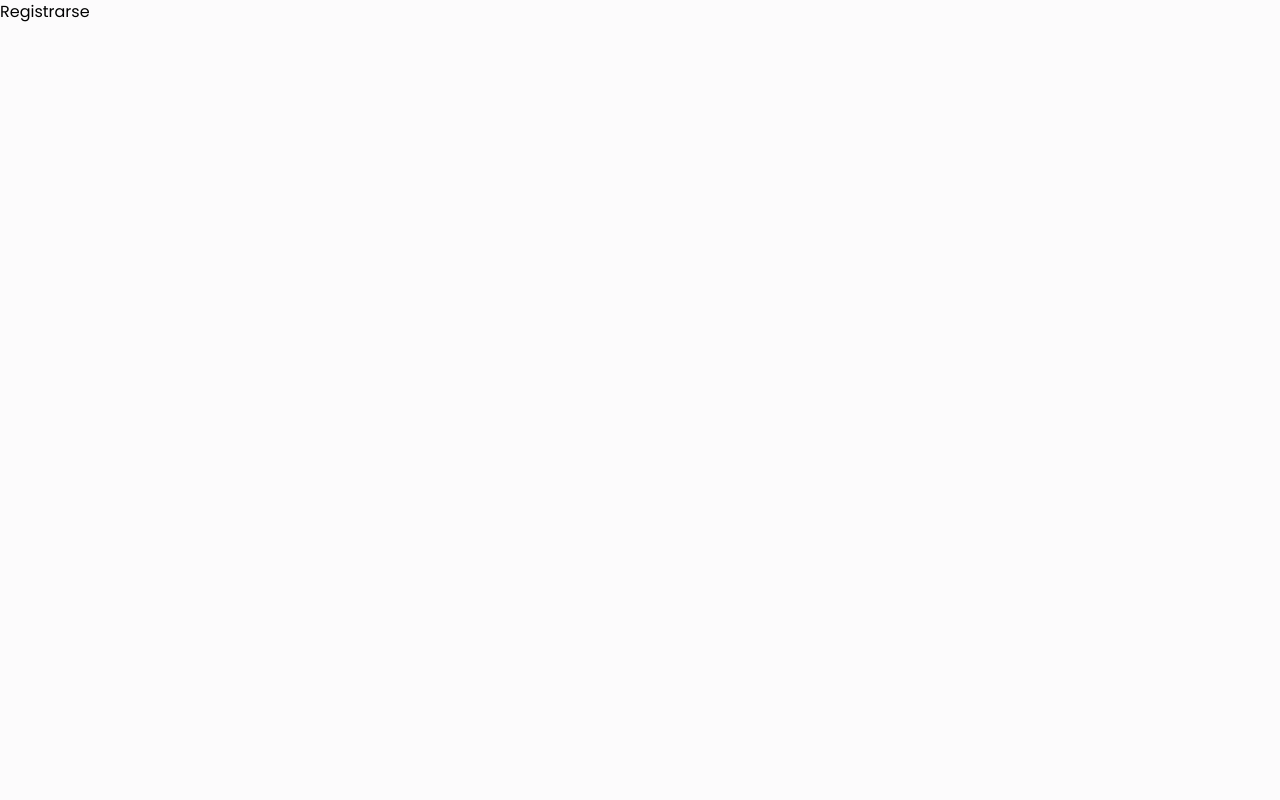
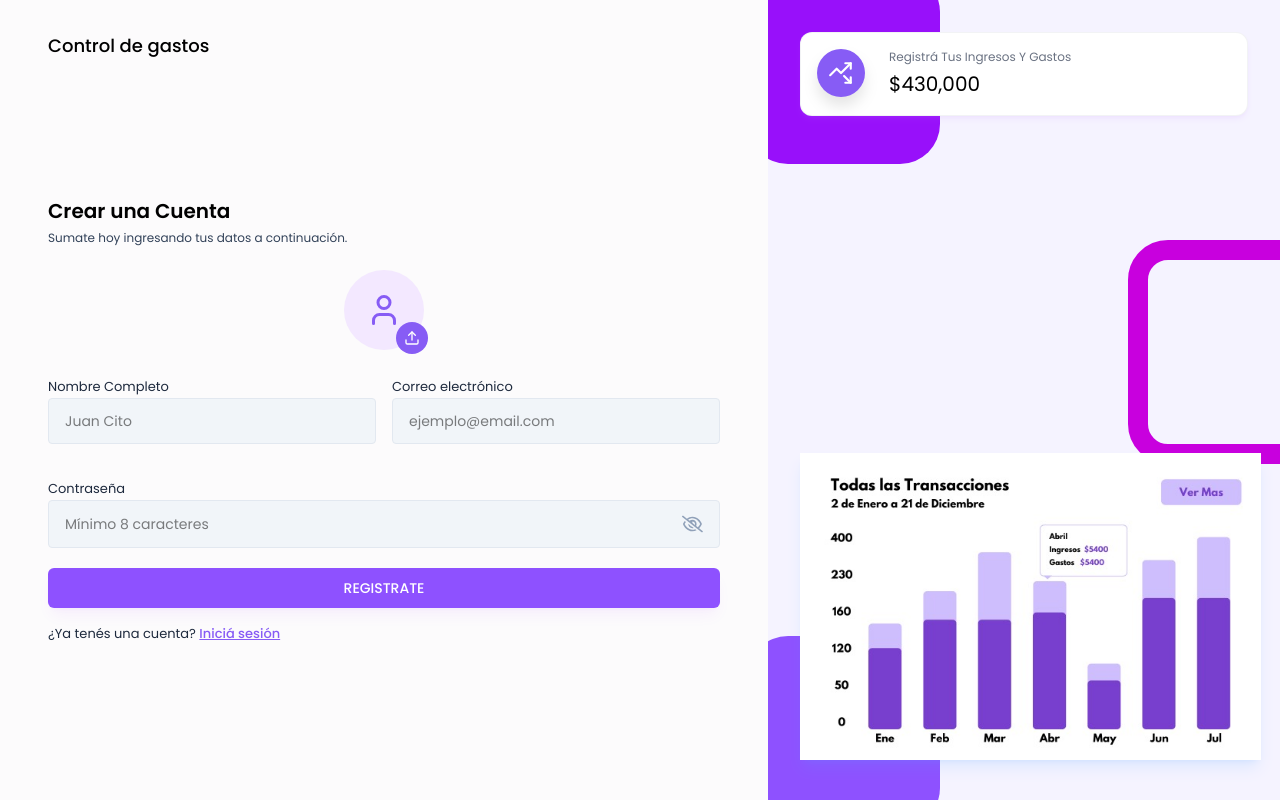
Before and after one commit to ACondori95/control-gastos, a React (Vite) app in the folder frontend/: page /registrarse in a window 1280 px wide. Built offline with nearby package versions, Linux system fonts and the light colour scheme.

Commit message:
Building the Sign-Up Form UI & Creating the Profile Photo Selector Component

```diff
--- /dev/null
+++ b/frontend/src/components/Inputs/ProfilePhotoSelector.jsx
@@ -0,0 +1,69 @@
+import React, {useRef, useState} from "react";
+import {LuTrash, LuUpload, LuUser} from "react-icons/lu";
+
+const ProfilePhotoSelector = ({image, setImage}) => {
+  const inputRef = useRef(null);
+  const [previewUrl, setPreviewUrl] = useState(null);
+
+  const handleImageChange = (event) => {
+    const file = event.target.files[0];
+    if (file) {
+      // Update the image state
+      setImage(file);
+
+      // Generate preview URL
+      const preview = URL.createObjectURL(file);
+      setPreviewUrl(preview);
+    }
+  };
+
+  const handleRemoveImage = () => {
+    setImage(null);
+    setPreviewUrl(null);
+  };
+
+  const onChooseFile = () => {
+    inputRef.current.click();
+  };
+
+  return (
+    <div className='flex justify-center mb-6'>
+      <input
+        type='file'
+        accept='image/*'
+        ref={inputRef}
+        onChange={handleImageChange}
+        className='hidden'
+      />
+
+      {!image ? (
+        <div className='w-20 h-20 flex items-center justify-center bg-purple-100 rounded-full relative'>
+          <LuUser className='text-4xl text-primary' />
+
+          <button
+            type='button'
+            className='w-8 h-8 flex items-center justify-center bg-primary text-white rounded-full absolute -bottom-1 -right-1'
+            onClick={onChooseFile}>
+            <LuUpload />
+          </button>
+        </div>
+      ) : (
+        <div className='relative'>
+          <img
+            src={previewUrl}
+            alt='Foto de perfil'
+            className='w-20 h-20 rounded-full object-cover'
+          />
+          <button
+            type='button'
+            className='w-8 h-8 flex items-center justify-center bg-red-500 text-white rounded-full absolute -bottom-1 -right-1'
+            onClick={handleRemoveImage}>
+            <LuTrash />
+          </button>
+        </div>
+      )}
+    </div>
+  );
+};
+
+export default ProfilePhotoSelector;
--- a/frontend/src/pages/Auth/Registrarse.jsx
+++ b/frontend/src/pages/Auth/Registrarse.jsx
@@ -1,7 +1,101 @@
-import React from "react";
+import React, {useState} from "react";
+import {Link, useNavigate} from "react-router-dom";
+import AuthLayout from "../../components/Layouts/AuthLayout";
+import Input from "../../components/Inputs/Input";
+import ProfilePhotoSelector from "../../components/Inputs/ProfilePhotoSelector";
+import {validateEmail} from "../../utils/helper";
 
 const Registrarse = () => {
-  return <div>Registrarse</div>;
+  const [profilePic, setProfilePic] = useState(null);
+  const [fullName, setFullName] = useState("");
+  const [email, setEmail] = useState("");
+  const [password, setPassword] = useState("");
+
+  const [error, setError] = useState(null);
+
+  const navigate = useNavigate();
+
+  // Handle Sign Up Form Submit
+  const handleSignUp = async (e) => {
+    e.preventDefault();
+
+    let profileImageUrl = "";
+
+    if (!fullName) {
+      setError("Por favor, ingresá tu nombre");
+      return;
+    }
+
+    if (!validateEmail(email)) {
+      setError("Por favor, ingresá una dirección de correo electrónico válida");
+      return;
+    }
+
+    if (!password) {
+      setError("Por favor, ingresá la contraseña");
+      return;
+    }
+
+    setError("");
+
+    // SignUp API Call
+  };
+
+  return (
+    <AuthLayout>
+      <div className='lg:w-[100%] h-auto md:h-full mt-10 md:mt-0 flex flex-col justify-center'>
+        <h3 className='text-xl font-semibold text-black'>Crear una Cuenta</h3>
+        <p className='text-xs text-slate-700 mt-[5px] mb-6'>
+          Sumate hoy ingresando tus datos a continuación.
+        </p>
+
+        <form onSubmit={handleSignUp}>
+          <ProfilePhotoSelector image={profilePic} setImage={setProfilePic} />
+
+          <div className='grid grid-cols-1 md:grid-cols-2 gap-4'>
+            <Input
+              value={fullName}
+              onChange={({target}) => setFullName(target.value)}
+              label='Nombre Completo'
+              placeholder='Juan Cito'
+              type='text'
+            />
+
+            <Input
+              value={email}
+              onChange={({target}) => setEmail(target.value)}
+              label='Correo electrónico'
+              placeholder='ejemplo@email.com'
+              type='text'
+            />
+
+            <div className='col-span-2'>
+              <Input
+                value={password}
+                onChange={({target}) => setPassword(target.value)}
+                label='Contraseña'
+                placeholder='Mínimo 8 caracteres'
+                type='password'
+              />
+            </div>
+          </div>
+
+          {error && <p className='text-red-500 text-xs pb-2.5'>{error}</p>}
+
+          <button type='submit' className='btn-primary'>
+            REGISTRATE
+          </button>
+
+          <p className='text-[13px] text-slate-800 mt-3'>
+            ¿Ya tenés una cuenta?{" "}
+            <Link className='font-medium text-primary underline' to='/ingresar'>
+              Iniciá sesión
+            </Link>
+          </p>
+        </form>
+      </div>
+    </AuthLayout>
+  );
 };
 
 export default Registrarse;
```
